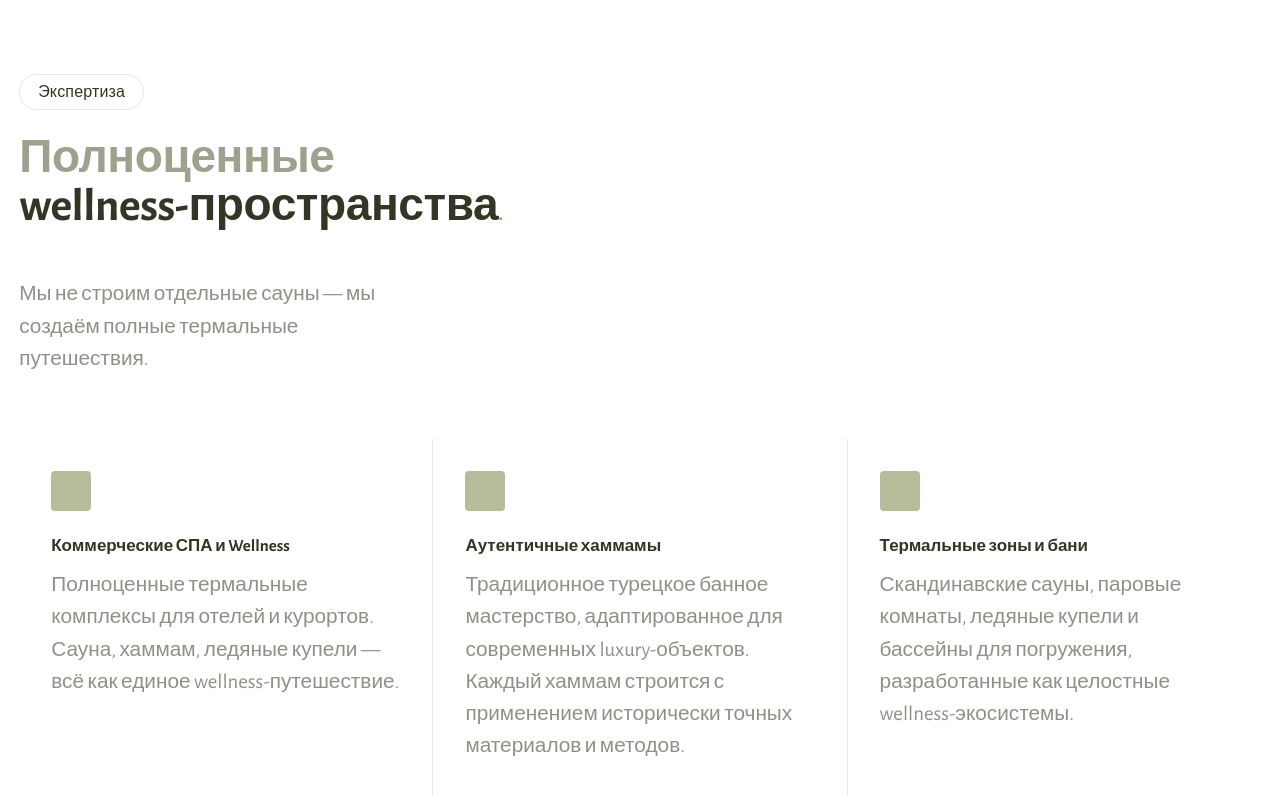
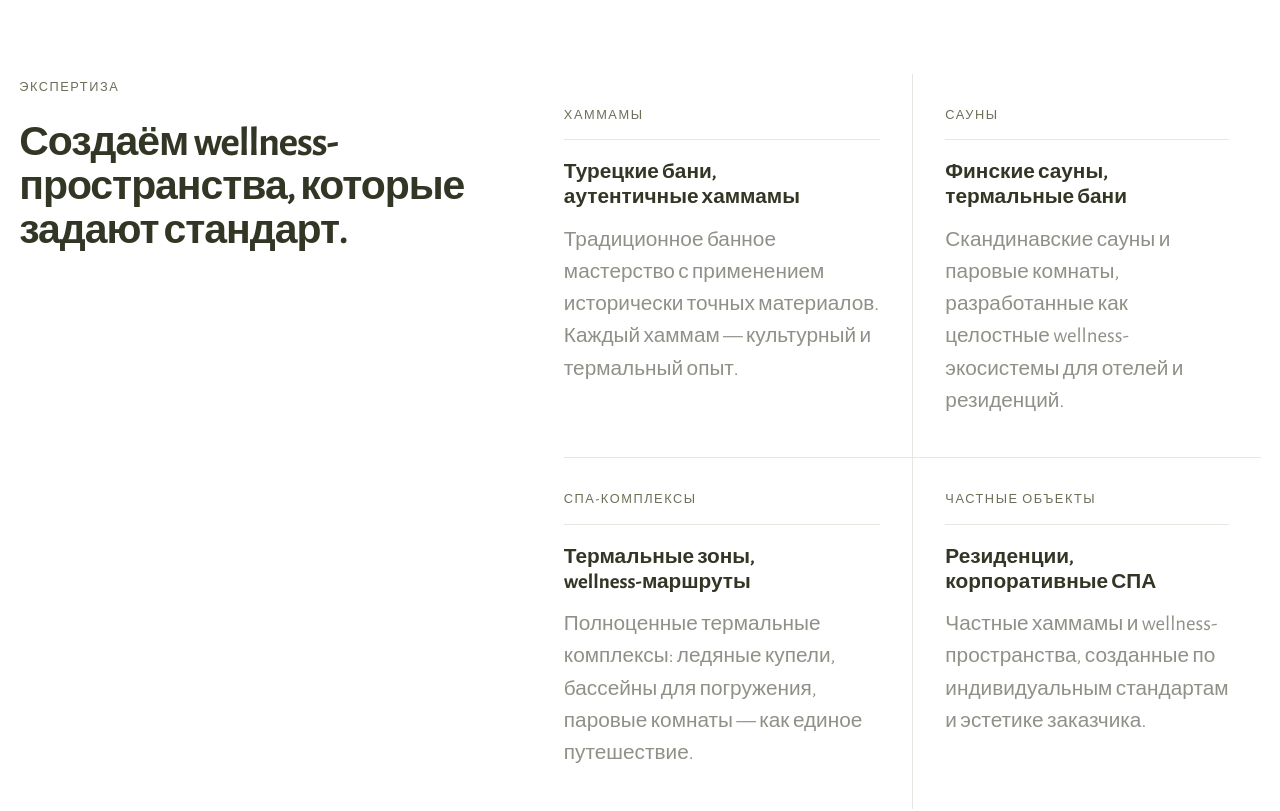
Before and after one commit to digitalcluster25/hws, a React (Vite) app: page / in a window 1280 px wide. Shown: the part 1600-2411 px from the top of the page. Built offline with nearby package versions, Linux system fonts and the light colour scheme.

Commit message:
feat: expertise section → Ohio about-ver4 capabilities layout

```diff
--- a/src/styles/hws.css
+++ b/src/styles/hws.css
@@ -667,3 +667,96 @@ select.hws-field { appearance: none; cursor: pointer; }
 .ohio-btn * {
   font-size: 1rem !important;
 }
+
+/* ─────────────────────────────────────────────
+   Expertise — Ohio about-ver4 capabilities layout
+   ───────────────────────────────────────────── */
+.exp-section {
+  padding: 6rem 0;
+  background: #fff;
+}
+.exp-wrap {
+  display: grid;
+  grid-template-columns: 1fr 1.5fr;
+  gap: 5rem;
+  align-items: start;
+}
+
+/* ── left ── */
+.exp-left {
+  padding-top: 0.25rem;
+}
+.exp-label {
+  font-size: 0.8rem !important;
+  font-weight: 500;
+  letter-spacing: 0.12em;
+  color: var(--c-muted);
+  margin-bottom: 1.5rem;
+  text-transform: uppercase;
+}
+.exp-h2 {
+  font-size: clamp(2rem, 3.2vw, 3.6rem) !important;
+  font-weight: 800;
+  line-height: 1.08;
+  letter-spacing: -0.025em;
+  color: var(--c-dark);
+}
+
+/* ── right grid 2×2 ── */
+.exp-grid {
+  display: grid;
+  grid-template-columns: 1fr 1fr;
+  gap: 0;
+}
+.exp-card {
+  padding: 2rem 2rem 2.5rem 0;
+  border-bottom: 1px solid var(--c-border);
+}
+/* правая колонка — отступ слева */
+.exp-card:nth-child(even) {
+  padding-left: 2rem;
+  border-left: 1px solid var(--c-border);
+}
+/* последние две строки без нижней границы */
+.exp-card:nth-child(3),
+.exp-card:nth-child(4) {
+  border-bottom: none;
+}
+
+.exp-cat {
+  font-size: 0.8rem !important;
+  font-weight: 500;
+  letter-spacing: 0.12em;
+  color: var(--c-muted);
+  text-transform: uppercase;
+  margin-bottom: 0.9rem;
+}
+.exp-divider {
+  height: 1px;
+  background: var(--c-border);
+  margin-bottom: 1.25rem;
+}
+.exp-card-title {
+  font-size: clamp(1.3rem, 1.5vw, 1.6rem) !important;
+  font-weight: 700;
+  line-height: 1.2;
+  color: var(--c-dark);
+  margin-bottom: 0.85rem;
+  white-space: pre-line;
+}
+.exp-card-desc {
+  font-size: 1.3rem;
+  line-height: 1.55;
+  color: var(--c-subtle);
+}
+
+/* mobile */
+@media (max-width: 960px) {
+  .exp-wrap { grid-template-columns: 1fr; gap: 2.5rem; }
+}
+@media (max-width: 560px) {
+  .exp-grid { grid-template-columns: 1fr; }
+  .exp-card:nth-child(even) { padding-left: 0; border-left: none; }
+  .exp-card:nth-child(3) { border-bottom: 1px solid var(--c-border); }
+  .exp-card:last-child { border-bottom: none; }
+}
--- a/src/wireframe/Wireframe.jsx
+++ b/src/wireframe/Wireframe.jsx
@@ -99,23 +99,33 @@ export default function Wireframe() {
       </section>
 
       {/* ── 4. ЭКСПЕРТИЗА ── */}
-      <section id="services" className="py-24" style={{ background: '#fff', ...px }}>
+      <section id="services" className="exp-section" style={{ ...px }}>
         <div style={wrap}>
-          <SectionHeader badge="Экспертиза" light="Полноценные" dark="wellness-пространства" className="mb-12" />
-          <div className="flex flex-col md:flex-row md:items-end md:justify-between gap-6 mb-16">
-            <p className="hws-small tc-subtle max-w-sm">Мы не строим отдельные сауны — мы создаём полные термальные путешествия.</p>
-          </div>
-          <div className="grid md:grid-cols-3 gap-px" style={{ background: '#e5e7e0' }}>
-            {expertise.map(({title,text}) => (
-              <div key={title} className="p-8" style={{ background: '#fff' }}>
-                <div className="h-10 w-10 rounded mb-6" style={{ background: C.light }} />
-                <h3 className="hws-h3 tc-dark mb-3">{title}</h3>
-                <p className="hws-small tc-subtle">{text}</p>
-              </div>
-            ))}
-          </div>
-          <div className="mt-10">
-            <Button href="#services" variant="outlined" shadow={false}>Все услуги →</Button>
+          <div className="exp-wrap">
+
+            {/* левая колонка */}
+            <div className="exp-left">
+              <p className="exp-label">ЭКСПЕРТИЗА</p>
+              <h2 className="exp-h2">Создаём wellness-пространства, которые задают стандарт.</h2>
+            </div>
+
+            {/* правая сетка 2×2 */}
+            <div className="exp-grid">
+              {[
+                { cat: 'ХАММАМЫ', title: 'Турецкие бани,\nаутентичные хаммамы', desc: 'Традиционное банное мастерство с применением исторически точных материалов. Каждый хаммам — культурный и термальный опыт.' },
+                { cat: 'САУНЫ', title: 'Финские сауны,\nтермальные бани', desc: 'Скандинавские сауны и паровые комнаты, разработанные как целостные wellness-экосистемы для отелей и резиденций.' },
+                { cat: 'СПА-КОМПЛЕКСЫ', title: 'Термальные зоны,\nwellness-маршруты', desc: 'Полноценные термальные комплексы: ледяные купели, бассейны для погружения, паровые комнаты — как единое путешествие.' },
+                { cat: 'ЧАСТНЫЕ ОБЪЕКТЫ', title: 'Резиденции,\nкорпоративные СПА', desc: 'Частные хаммамы и wellness-пространства, созданные по индивидуальным стандартам и эстетике заказчика.' },
+              ].map(({ cat, title, desc }) => (
+                <div key={cat} className="exp-card">
+                  <p className="exp-cat">{cat}</p>
+                  <div className="exp-divider" />
+                  <h3 className="exp-card-title">{title}</h3>
+                  <p className="exp-card-desc">{desc}</p>
+                </div>
+              ))}
+            </div>
+
           </div>
         </div>
       </section>
```
